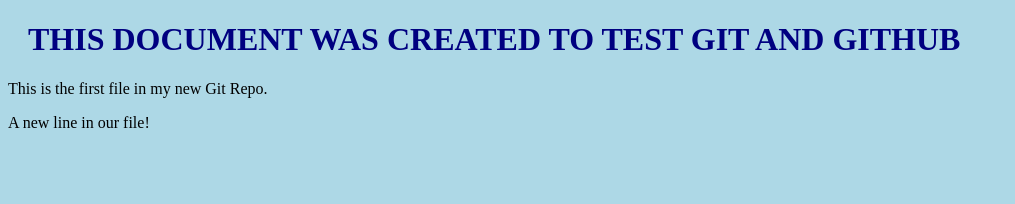
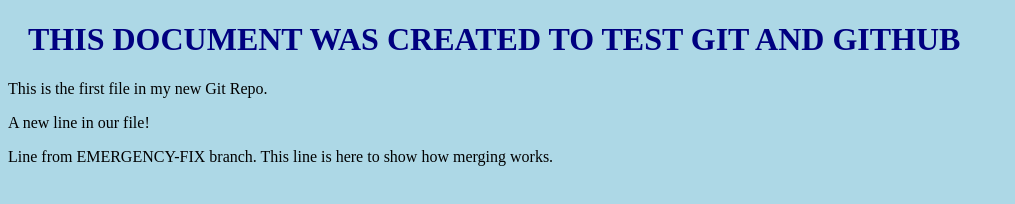
Before and after one commit to fjorg58/Hello-World, a plain HTML site: page index.html in a window 1280 px wide. Shown: the whole page, without its empty margins (0-1015 px from the left). Drawn offline with Linux system fonts and the light colour scheme.

Commit message:
Updated index.html with energency fix

```diff
--- a/index.html
+++ b/index.html
@@ -10,5 +10,6 @@
 	<h1>THIS DOCUMENT WAS CREATED TO TEST GIT AND GITHUB</h1>
 	<p>This is the first file in my new Git Repo.</p>
 	<p>A new line in our file!</p>
+	<p>Line from EMERGENCY-FIX branch. This line is here to show how merging works.</p>
 </body>
 </html>
```
